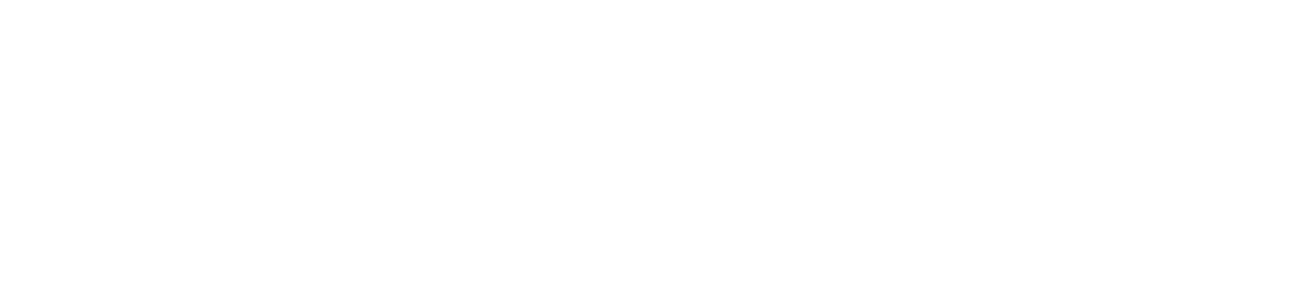
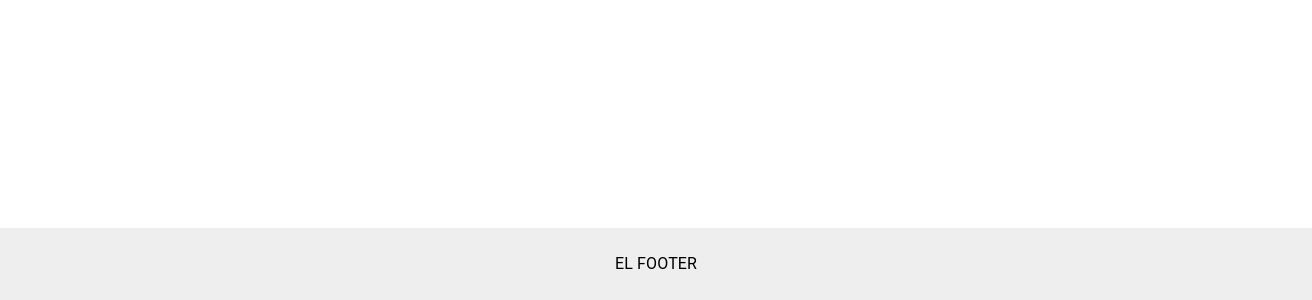
Before and after one commit to gglibaak/react_project_coderhouse, a React (Create React App) app: page /cart in a window 1280 px wide. Shown: the part 660-960 px from the top of the page, 1312 px wide, since content can reach past the window. Before the commit the page ends 800 px from the top, so only its background shows below. Built offline with nearby package versions, Linux system fonts and the light colour scheme.

Commit message:
Updated: Footer Component

```diff
--- a/src/App.css
+++ b/src/App.css
@@ -4,6 +4,8 @@
   text-align: center;
   padding: 80px 0;
   /* padding-bottom: 50px; */
+  position: relative;
+  min-height: 100vh;
 }
 
 .App-logo {
--- a/src/Components/Footer.jsx
+++ b/src/Components/Footer.jsx
@@ -1,9 +1,31 @@
-
+import Container from '@mui/material/Container';
+import Box from '@mui/material/Box';
+import Typography from '@mui/material/Typography';
 
 const Footer = () => {
     return(
         <>
-        {/* Footer en desarrollo */}
+        <Box
+        component="footer"
+        sx={{
+          py: 3,
+          px: 2,
+          mt: 'auto',
+          backgroundColor: "#EEEEEE",
+          position: 'absolute',
+          bottom: '0',
+          width: '100%',
+
+        }}
+      >
+        <Container maxWidth="sm">
+          <Typography>
+            EL FOOTER
+          </Typography>
+
+        </Container>
+      </Box>
+
         </>
     )
 }
--- a/src/Components/NavBar.jsx
+++ b/src/Components/NavBar.jsx
@@ -20,10 +20,10 @@
 
         <header>
             <Link to="/"><img src={logo} className="App-logo" alt="logo" /></Link>
-            <Box sx={{ display: { xs: 'none', md: 'block', sm: 'none' } }}>
-                <nav className='navBar__list'>
+            <Box component="nav" sx={{ display: { xs: 'none', md: 'block', sm: 'none' } }}>
+                <div className='navBar__list'>
                     { categories.map((category) => <NavLink key={ category.id } className='navBar__list--item' to={ category.route }>{ category.name }</NavLink> ) }
-                </nav>
+                </div>
             </Box>
             <Link to="/cart">
                 <CartWidget />
```
